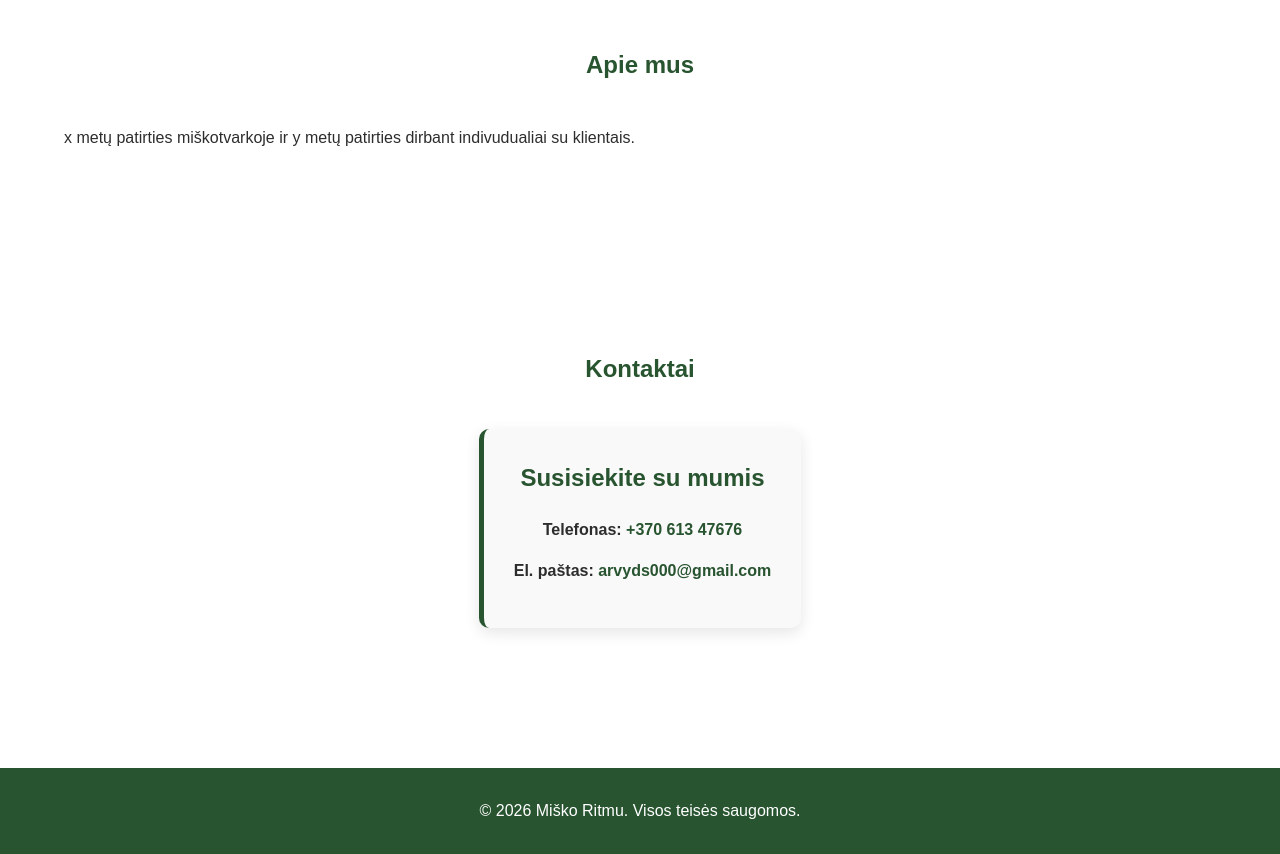
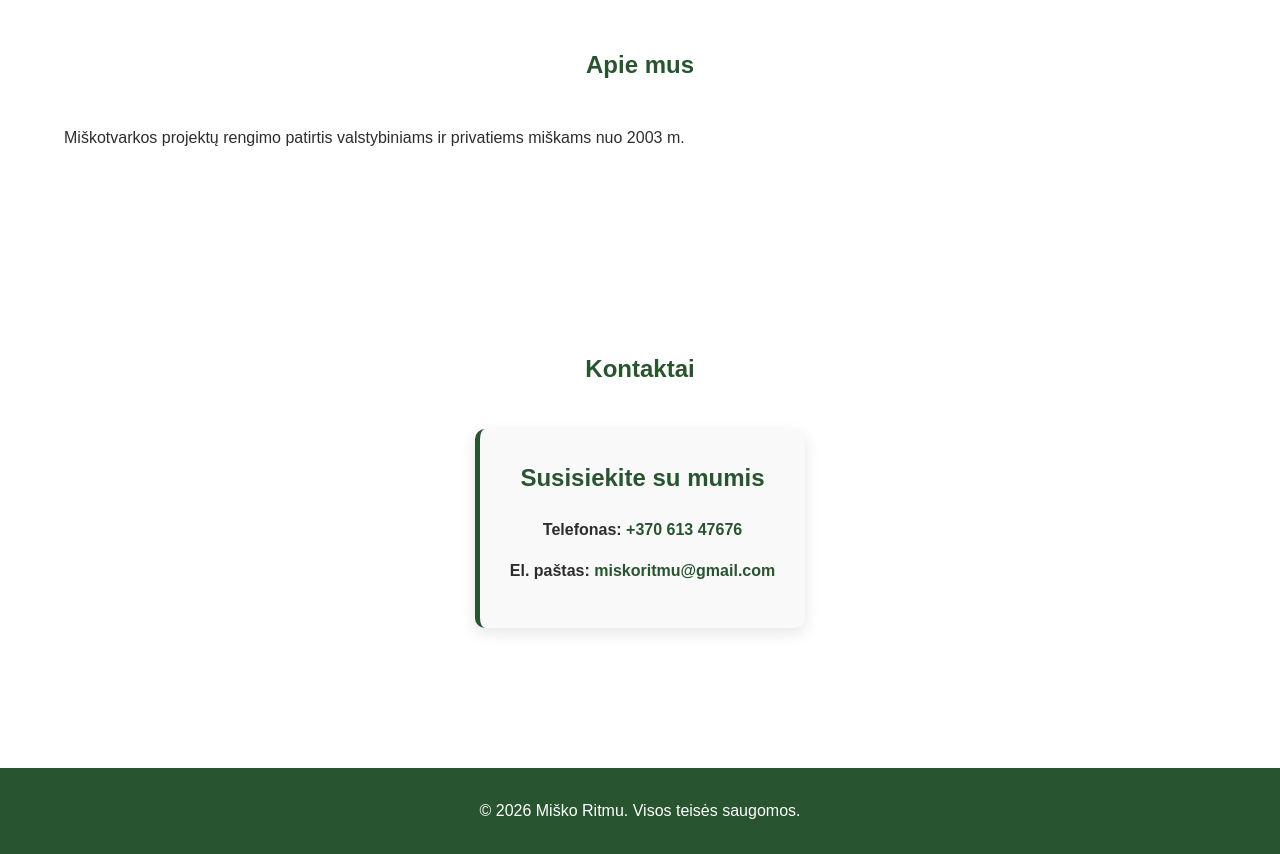
Before and after one commit to Pukis05/misko-ritmu, a Next.js app: page / in a window 1280 px wide. Shown: the part 1280-2134 px from the top of the page. Built offline with nearby package versions, Linux system fonts and the light colour scheme.

Commit message:
changed about and email

```diff
--- a/app/page.tsx
+++ b/app/page.tsx
@@ -124,7 +124,7 @@ export default function Home() {
                     <h2>Apie mus</h2>
 
                     <p>
-                        x metų patirties miškotvarkoje ir y metų patirties dirbant indivudualiai su klientais.
+                        Miškotvarkos projektų rengimo patirtis valstybiniams ir privatiems miškams nuo 2003 m.
                     </p>
 
                 </div>
@@ -144,7 +144,7 @@ export default function Home() {
                         <div className="contact-card">
                             <h3>Susisiekite su mumis</h3>
                             <p><strong>Telefonas:</strong> <a href="tel:+37061347676">+370 613 47676</a></p>
-                            <p><strong>El. paštas:</strong> <a href="mailto:arvyds000@gmail.com">arvyds000@gmail.com</a></p>
+                            <p><strong>El. paštas:</strong> <a href="mailto:miskoritmu@gmail.com">miskoritmu@gmail.com</a></p>
                         </div>
                     </div>
 
```
